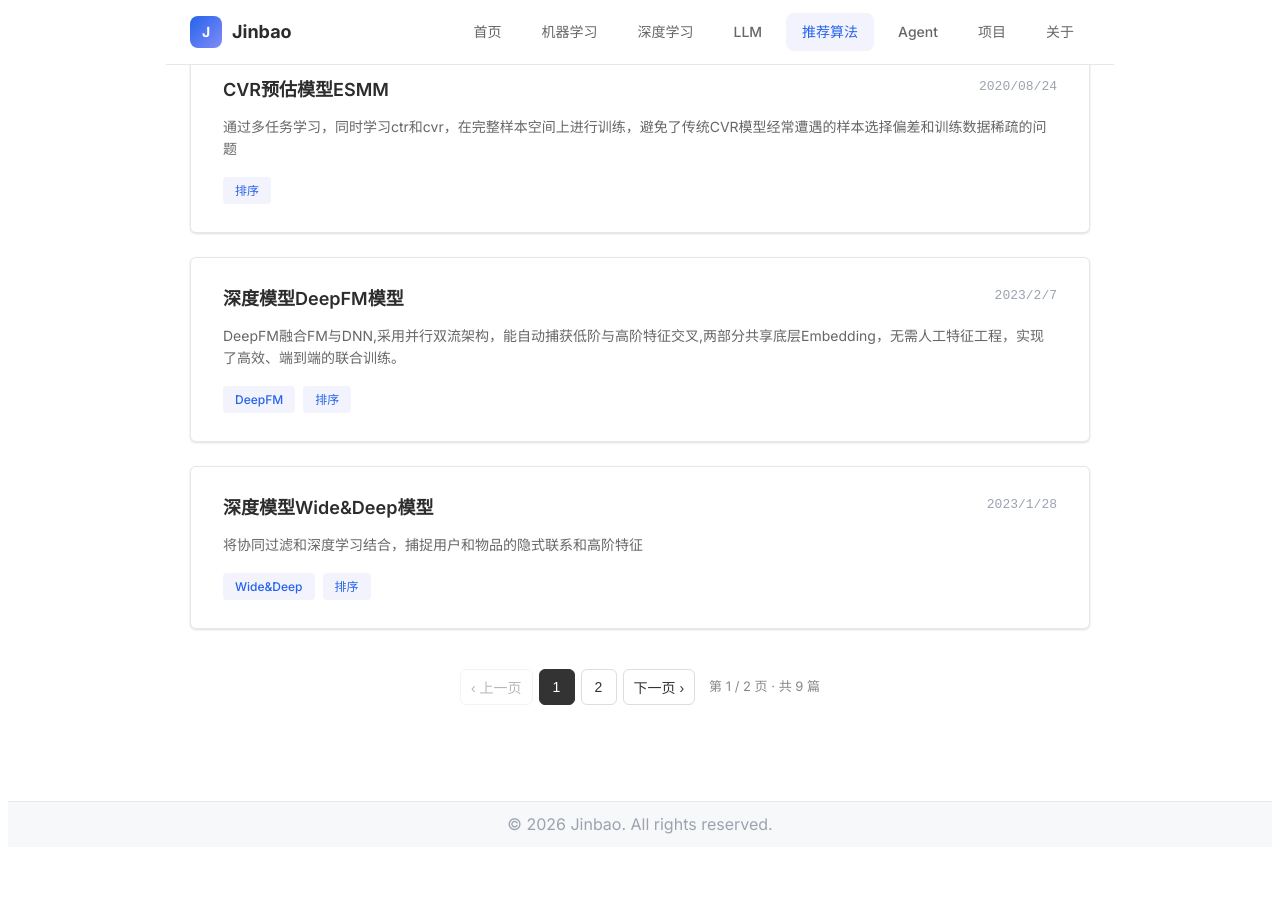
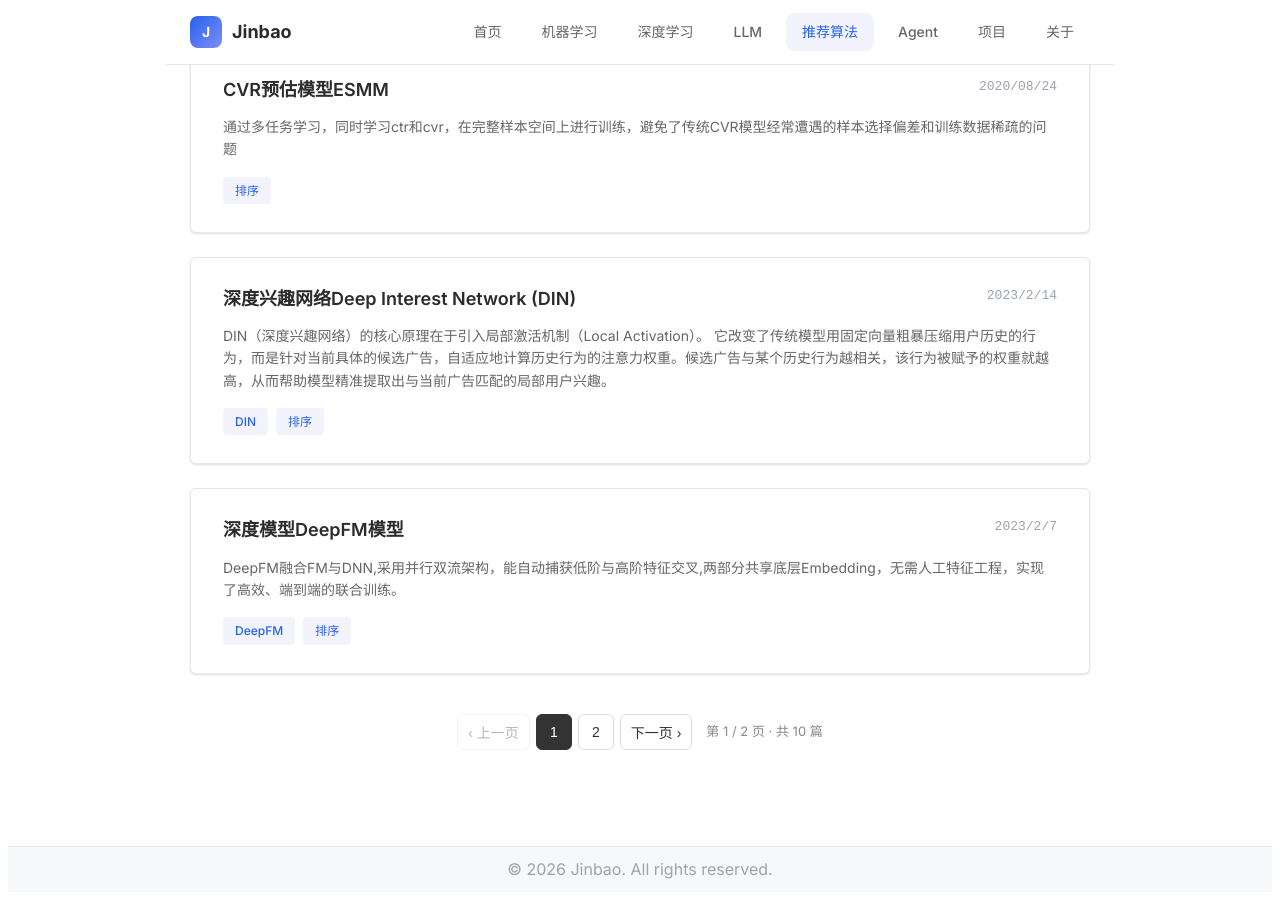
Before and after one commit to JinbaoSite/jinbaosite.github.io, a Jekyll site: the page built from recsys/index.md, in a window 1280 px wide and 900 px high, scrolled down 794 px. Built offline with Jekyll 4.4.1, drawn with Linux system fonts in a browser that asks for light colours; before the commit the page ends 1649 px from its top, so only the background shows below that.

Commit message:
Update index.md

```diff
--- a/recsys/index.md
+++ b/recsys/index.md
@@ -19,6 +19,11 @@ article-list:
     article-date: 2020/08/24
     article-desc: 通过多任务学习，同时学习ctr和cvr，在完整样本空间上进行训练，避免了传统CVR模型经常遭遇的样本选择偏差和训练数据稀疏的问题
     article-tags: [排序]
+  - article-title: 深度兴趣网络Deep Interest Network (DIN)
+    article-url: /recsys/din
+    article-date: 2023/2/14
+    article-desc: DIN（深度兴趣网络）的核心原理在于引入局部激活机制（Local Activation）。 它改变了传统模型用固定向量粗暴压缩用户历史的行为，而是针对当前具体的候选广告，自适应地计算历史行为的注意力权重。候选广告与某个历史行为越相关，该行为被赋予的权重就越高，从而帮助模型精准提取出与当前广告匹配的局部用户兴趣。
+    article-tags: [DIN,排序]
   - article-title: 深度模型DeepFM模型
     article-url: /recsys/deepfm
     article-date: 2023/2/7
```
